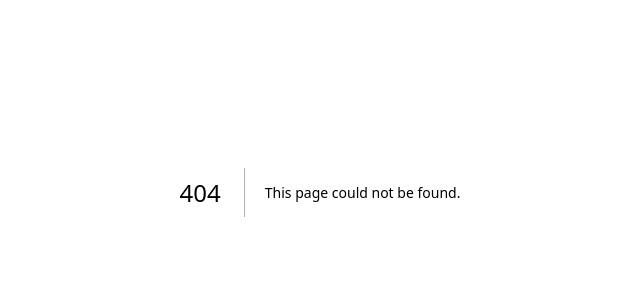
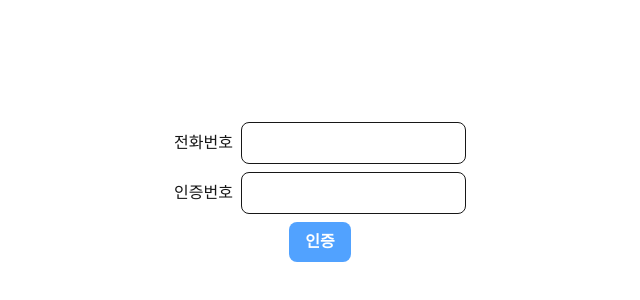
Before and after one commit to socratone/nextjs-app-router-examples, a Next.js app: page /access-with-token/form in a window 1280 px wide. Before the commit this address had no page. Shown: the part 208-508 px from the top of the page, without its empty margins (320-960 px from the left). Built offline with nearby package versions, Linux system fonts and the light colour scheme.

Commit message:
feat: 쿠키를 이용한 인증 구현

```diff
--- /dev/null
+++ b/src/app/access-with-token/form/page.tsx
@@ -0,0 +1,55 @@
+'use client';
+
+import Button from '@/components/atom/Button';
+import TextField from '@/components/atom/TextField';
+import { useRouter, useSearchParams } from 'next/navigation';
+import { useRef } from 'react';
+import { toast } from 'react-toastify';
+
+const Page = () => {
+  const router = useRouter();
+  const searchParams = useSearchParams();
+  const redirect =
+    searchParams.get('redirect') || '/access-with-token/protected';
+
+  const phoneRef = useRef<HTMLInputElement>(null);
+  const verificationCodeRef = useRef<HTMLInputElement>(null);
+
+  const handleSubmit: React.FormEventHandler<HTMLFormElement> = (event) => {
+    event.preventDefault();
+    const phone = phoneRef.current?.value;
+    const verificationCode = verificationCodeRef.current?.value;
+
+    if (!phone || !verificationCode) {
+      toast('전화번호와 인증번호를 입력해주세요', {
+        position: 'bottom-center',
+      });
+      return;
+    }
+
+    router.push(
+      `/access-with-token/callback?phone=${phone}&verificationCode=${verificationCode}&redirect=${redirect}`
+    );
+  };
+
+  return (
+    <div className="flex flex-col justify-center items-center h-screen gap-2">
+      <form
+        onSubmit={handleSubmit}
+        className="flex flex-col gap-2 items-center"
+      >
+        <label className="flex gap-2 items-center">
+          <span>전화번호</span>
+          <TextField ref={phoneRef} />
+        </label>
+        <label className="flex gap-2 items-center">
+          <span>인증번호</span>
+          <TextField ref={verificationCodeRef} />
+        </label>
+        <Button type="submit">인증</Button>
+      </form>
+    </div>
+  );
+};
+
+export default Page;
--- /dev/null
+++ b/src/app/access-with-token/page.tsx
@@ -0,0 +1,16 @@
+'use client';
+
+import Link from 'next/link';
+
+const Page = () => {
+  return (
+    <div className="flex flex-col justify-center items-center h-screen gap-2">
+      <Link href="/access-with-token/form">인증 페이지</Link>
+      <Link href="/access-with-token/protected">
+        인증해야 접근 가능한 페이지
+      </Link>
+    </div>
+  );
+};
+
+export default Page;
--- /dev/null
+++ b/src/app/access-with-token/protected/page.tsx
@@ -0,0 +1,9 @@
+const Page = () => {
+  return (
+    <div className="flex flex-col justify-center items-center h-screen gap-2">
+      <p>보호된 페이지</p>
+    </div>
+  );
+};
+
+export default Page;
--- a/src/app/page.tsx
+++ b/src/app/page.tsx
@@ -2,8 +2,9 @@ import Link from 'next/link';
 
 export default function Home() {
   return (
-    <div className="flex flex-col justify-center items-center h-screen">
+    <div className="flex flex-col justify-center items-center h-screen gap-2">
       <Link href="/unmount-toast">Unmount Toast</Link>
+      <Link href="/access-with-token">Access With Token</Link>
     </div>
   );
 }
--- /dev/null
+++ b/src/components/atom/Button.tsx
@@ -0,0 +1,17 @@
+interface ButtonProps {
+  children: React.ReactNode;
+  type: React.ButtonHTMLAttributes<HTMLButtonElement>['type'];
+}
+
+const Button = ({ children, type }: ButtonProps) => {
+  return (
+    <button
+      className="bg-blue-400 text-white px-4 py-2 rounded-lg font-bold cursor-pointer"
+      type={type}
+    >
+      {children}
+    </button>
+  );
+};
+
+export default Button;
--- /dev/null
+++ b/src/components/atom/TextField.tsx
@@ -0,0 +1,13 @@
+import { forwardRef, InputHTMLAttributes } from 'react';
+
+interface TextFieldProps extends InputHTMLAttributes<HTMLInputElement> {}
+
+const TextField = forwardRef<HTMLInputElement, TextFieldProps>((props, ref) => {
+  return (
+    <input ref={ref} className="border rounded-lg p-2" type="text" {...props} />
+  );
+});
+
+TextField.displayName = 'TextField';
+
+export default TextField;
--- /dev/null
+++ b/src/middleware.ts
@@ -0,0 +1,58 @@
+import { NextResponse } from 'next/server';
+import type { NextRequest } from 'next/server';
+
+export function middleware(request: NextRequest) {
+  const { pathname, searchParams } = request.nextUrl;
+
+  if (pathname === '/access-with-token/callback') {
+    const phone = searchParams.get('phone');
+    const verificationCode = searchParams.get('verificationCode');
+    const redirect = searchParams.get('redirect');
+
+    // phone과 verificationCode가 유효한지 확인합니다.
+    if (
+      phone &&
+      phone.length >= 4 &&
+      verificationCode &&
+      verificationCode.length >= 4
+    ) {
+      // 임의의 토큰을 생성합니다.
+      const token = Math.random().toString(36).substring(2);
+
+      // 쿼리 파라미터가 없는 깨끗한 URL로 리디렉션하는 응답을 생성합니다.
+      const response = NextResponse.redirect(
+        new URL(redirect || '/', request.url)
+      );
+
+      // 응답에 쿠키를 설정합니다.
+      response.cookies.set('authToken', token, {
+        path: '/',
+        httpOnly: true,
+        secure: true,
+        sameSite: 'lax',
+      });
+
+      return response;
+    }
+  }
+
+  if (pathname === '/access-with-token/protected') {
+    const token = request.cookies.get('authToken');
+    if (!token) {
+      // 인증되지 않은 사용자는 인증 페이지로 리디렉션됩니다.
+      return NextResponse.redirect(
+        new URL(`/access-with-token/form?redirect=${pathname}`, request.url)
+      );
+    }
+  }
+
+  // 다른 모든 요청은 그대로 통과시킵니다.
+  return NextResponse.next();
+}
+
+/**
+ * 미들웨어가 실행될 경로를 지정합니다.
+ */
+export const config = {
+  matcher: '/access-with-token/:path*', // /access-with-token으로 시작하는 모든 경로에 미들웨어를 적용합니다.
+};
```
